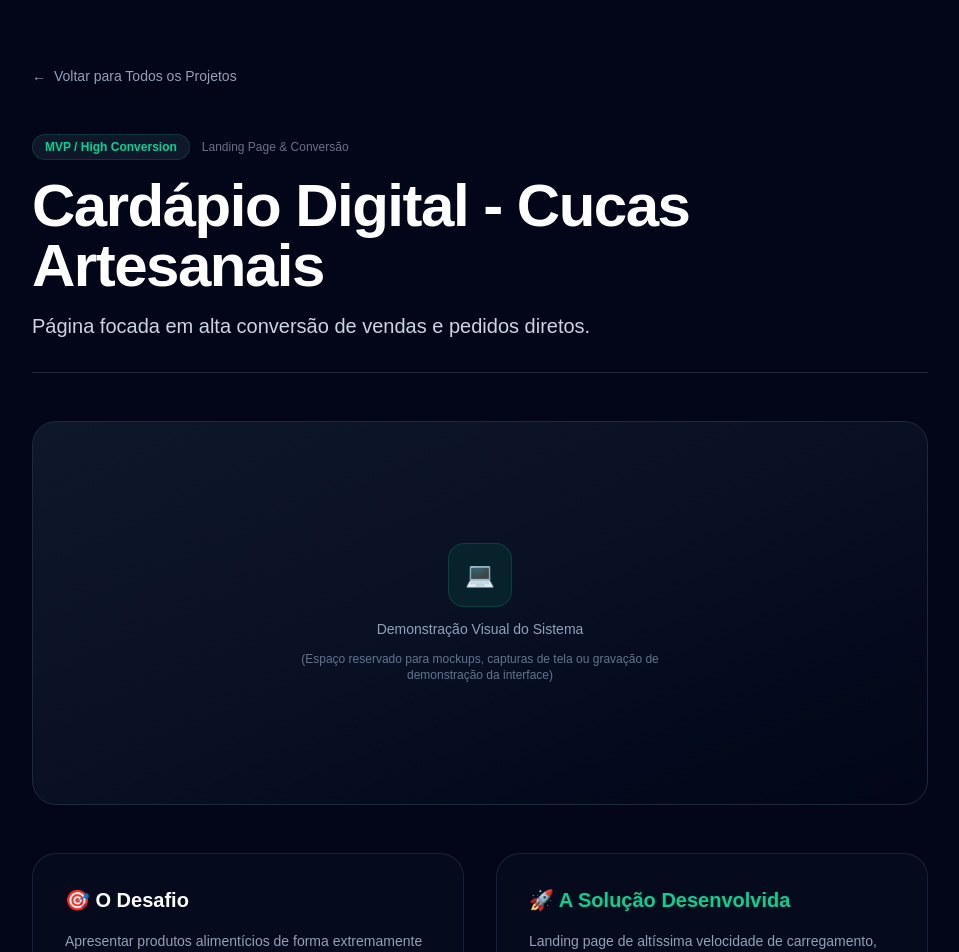
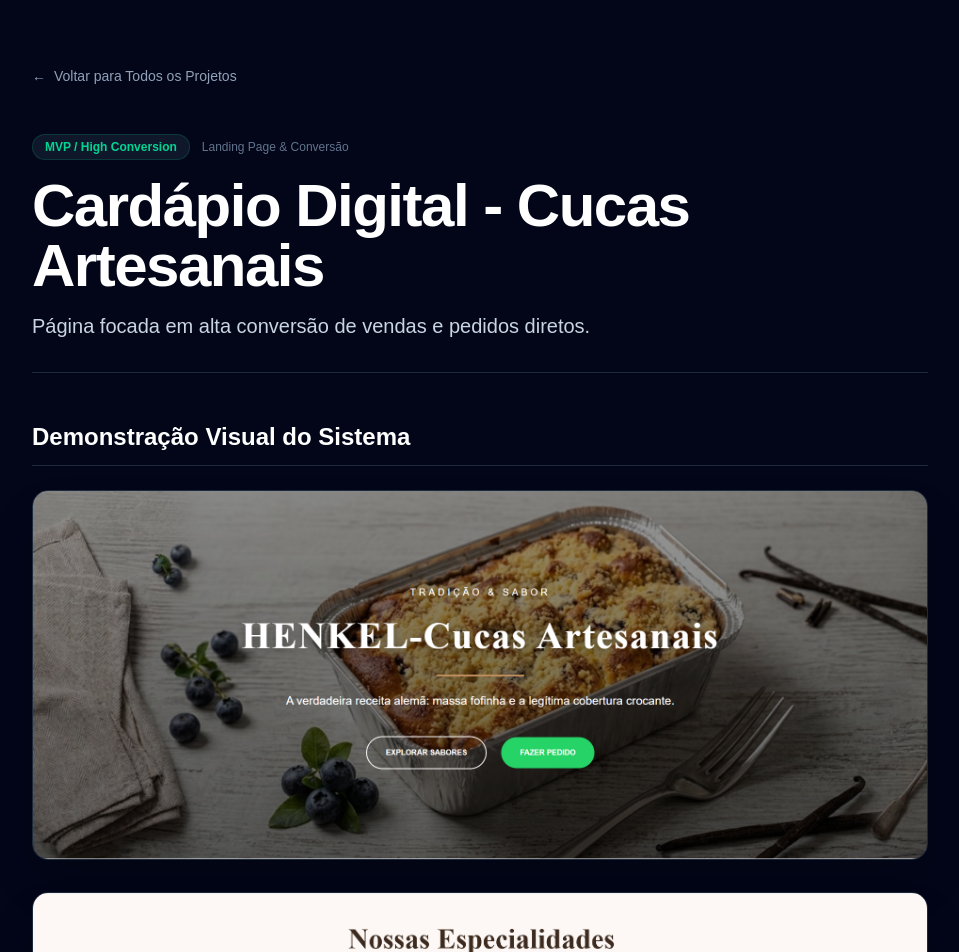
Before and after one commit to johnalissonsafadi-pixel/meu-portfolio, a Next.js app: page /projetos/cucas-artesanais in a window 1280 px wide. Shown: the top 952 px of the page, without its empty margins (160-1119 px from the left). Built offline with nearby package versions, Linux system fonts and the light colour scheme.

Commit message:
Exibe galeria de prints na pagina de detalhes do projeto

```diff
--- a/app/projetos/[id]/page.tsx
+++ b/app/projetos/[id]/page.tsx
@@ -2,6 +2,7 @@
 
 import { use } from "react";
 import Link from "next/link";
+import { motion } from "framer-motion";
 
 const dadosProjetos: Record<string, any> = {
   "ecommerce-perfumes": {
@@ -18,6 +19,10 @@
       "Interface 100% responsiva focada na navegação mobile",
     ],
     tecnologias: ["Next.js", "Tailwind CSS", "TypeScript", "Node.js", "PostgreSQL"],
+    imagens: [
+      "/projetos/fragrance1.png",
+      "/projetos/fragrance2.png"
+    ],
   },
   "sistema-erp-gestao": {
     titulo: "Sistema ERP de Compras & Estoque",
@@ -33,6 +38,11 @@
       "Controle de acesso por perfil de usuário",
     ],
     tecnologias: ["React", "Next.js", "Tailwind CSS", "TypeScript", "REST API"],
+    imagens: [
+      "/projetos/gestacom1.png",
+      "/projetos/gestacom2.png",
+      "/projetos/gestacom3.png"
+    ],
   },
   "transporte-escolar": {
     titulo: "Portal de Gestão de Transporte Escolar",
@@ -48,6 +58,11 @@
       "Canal direto para comunicados e alertas",
     ],
     tecnologias: ["Next.js", "TypeScript", "Tailwind CSS", "Framer Motion"],
+    imagens: [
+      "/projetos/transpescolar1.png",
+      "/projetos/transpescolar2.png",
+      "/projetos/transpescolar3.png"
+    ],
   },
   "cucas-artesanais": {
     titulo: "Cardápio Digital - Cucas Artesanais",
@@ -63,6 +78,10 @@
       "Carregamento ultra-rápido focado em SEO e conversão",
     ],
     tecnologias: ["Next.js", "Tailwind CSS", "Framer Motion", "WhatsApp API"],
+    imagens: [
+      "/projetos/henkel1.png",
+      "/projetos/henkel2.png"
+    ],
   },
 };
 
@@ -110,15 +129,36 @@
           </p>
         </header>
 
-        <div className="w-full h-64 sm:h-96 rounded-3xl border border-slate-800 bg-gradient-to-br from-slate-900 via-slate-900/60 to-slate-950 flex flex-col items-center justify-center p-8 text-center space-y-3 relative overflow-hidden group">
-          <div className="w-16 h-16 rounded-2xl bg-emerald-500/10 border border-emerald-500/20 flex items-center justify-center text-emerald-400 text-2xl font-bold">
-            💻
+        {/* 📸 SEÇÃO DE DEMONSTRAÇÃO VISUAL / GALERIA DE PRINTS */}
+        <section className="space-y-6">
+          <h2 className="text-2xl font-bold text-white border-b border-slate-800 pb-3">
+            Demonstração Visual do Sistema
+          </h2>
+          <div className="grid grid-cols-1 gap-8">
+            {projeto.imagens && projeto.imagens.length > 0 ? (
+              projeto.imagens.map((img: string, idx: number) => (
+                <motion.div
+                  key={idx}
+                  initial={{ opacity: 0, y: 20 }}
+                  whileInView={{ opacity: 1, y: 0 }}
+                  viewport={{ once: true }}
+                  transition={{ duration: 0.5, delay: idx * 0.1 }}
+                  className="rounded-2xl overflow-hidden border border-slate-800 bg-slate-900/50 shadow-2xl"
+                >
+                  <img
+                    src={img}
+                    alt={`${projeto.titulo} - Print ${idx + 1}`}
+                    className="w-full h-auto object-cover"
+                  />
+                </motion.div>
+              ))
+            ) : (
+              <div className="p-12 text-center text-slate-500 rounded-2xl border border-slate-800 bg-slate-900/30">
+                Nenhum print cadastrado para este projeto.
+              </div>
+            )}
           </div>
-          <p className="text-slate-400 font-medium text-sm">Demonstração Visual do Sistema</p>
-          <span className="text-xs text-slate-500 max-w-sm">
-            (Espaço reservado para mockups, capturas de tela ou gravação de demonstração da interface)
-          </span>
-        </div>
+        </section>
 
         <div className="grid grid-cols-1 md:grid-cols-2 gap-8">
           <div className="p-8 rounded-3xl border border-slate-800/80 bg-slate-900/30 space-y-4">
```
